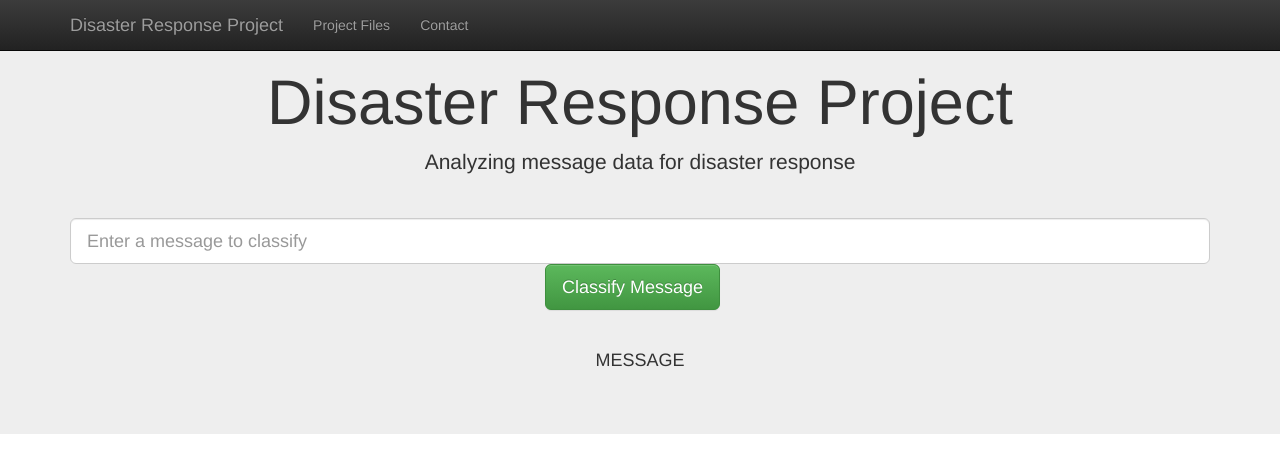
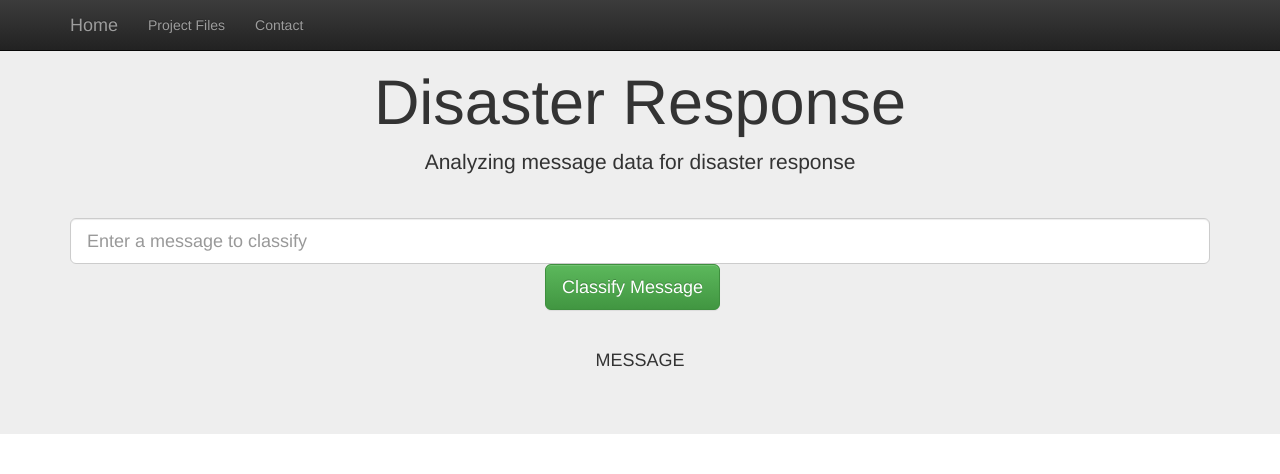
Before and after one commit to TensorSpd/Data-Science, a Flask app: template Disaster-Pipeline/app/templates/go.html in a window 1280 px wide. Shown: the top 474 px of the page. Run offline with Flask 3, Linux system fonts and the light colour scheme; the template is opened without the code that fills it, so the values that code supplies are empty; parts of the project's set-up code (start-up, migrations or seed data) failed here and were passed over; some libraries are stand-ins or nearby versions.

Commit message:
Changed Disaster-Pipeline Header MENU names

```diff
--- a/Disaster-Pipeline/app/templates/master.html
+++ b/Disaster-Pipeline/app/templates/master.html
@@ -11,6 +11,8 @@
     <link rel="stylesheet" href="https://maxcdn.bootstrapcdn.com/bootstrap/3.3.7/css/bootstrap-theme.min.css" integrity="sha384-rHyoN1iRsVXV4nD0JutlnGaslCJuC7uwjduW9SVrLvRYooPp2bWYgmgJQIXwl/Sp" crossorigin="anonymous">
     <script src="https://ajax.googleapis.com/ajax/libs/jquery/3.3.1/jquery.min.js"></script>
     <script src="https://cdn.plot.ly/plotly-latest.min.js"></script>
+
+
 </head>
 
 <body>
@@ -18,13 +20,13 @@
 <nav class="navbar navbar-inverse navbar-fixed-top">
     <div class="container">
         <div class="navbar-header">
-            <a class="navbar-brand" href="/">Disaster Response Project</a>
+            <a class="navbar-brand" href="/">Home</a>
         </div>
         <div id="navbar" class="collapse navbar-collapse">
-            <ul class="nav navbar-nav">
-                <li><a href="https://github.com/TensorSpd/Data-Science/tree/main/Disaster-Pipeline">Project Files</a></li>
-                <li><a href="https://www.linkedin.com/in/pradeep-sahani-32ab29195/">Contact</a></li>
-            </ul>
+                <ul class="nav navbar-nav">
+                    <li><a  href="https://github.com/TensorSpd/Data-Science/tree/main/Disaster-Pipeline">Project Files</a></li>
+                    <li><a  href="https://www.linkedin.com/in/pradeep-sahani-32ab29195/">Contact</a></li>
+                </ul>
         </div>
     </div>
 </nav>
@@ -32,7 +34,7 @@
 
 <div class="jumbotron">
     <div class="container">
-        <h1 class="text-center">Disaster Response Project</h1>
+        <h1 class="text-center">Disaster Response</h1>
         <p class="text-center">Analyzing message data for disaster response</p>
         <hr />
 
```
Also changed, not shown: 1 other file.
